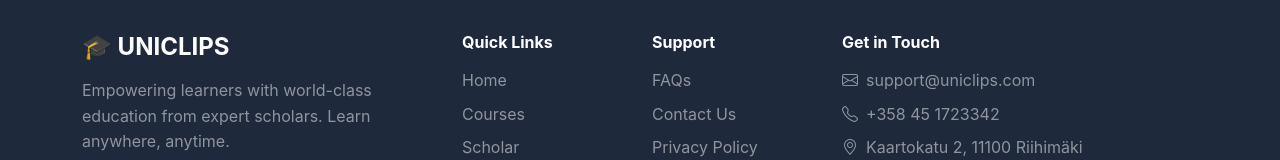
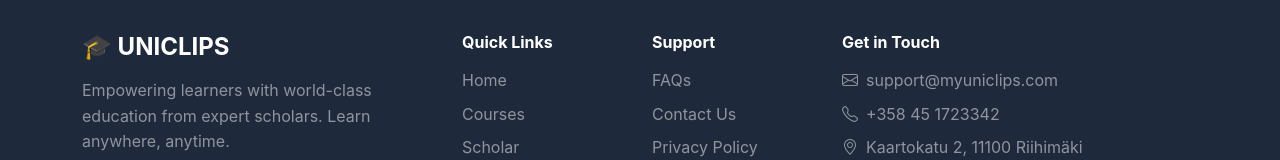
Before and after one commit to developeruniclips-dev/myuniclips-26_prod-frontend, a React (Vite) app: page /aboutUs in a window 1280 px wide. Shown: the part 2503-2663 px from the top of the page. Built offline with nearby package versions, Linux system fonts and the light colour scheme; no server answers.

Commit message:
Footer: update support email to support@myuniclips.com

```diff
--- a/src/components/footer/Footer.jsx
+++ b/src/components/footer/Footer.jsx
@@ -65,7 +65,7 @@ function Footer() {
             <ul className="list-unstyled text-white-50">
               <li className="mb-2">
                 <i className="bi bi-envelope me-2"></i>
-                <a href="mailto:support@uniclips.com" className="text-white-50 text-decoration-none">support@uniclips.com</a>
+                  <a href="mailto:support@myuniclips.com" className="text-white-50 text-decoration-none">support@myuniclips.com</a>
               </li>
               <li className="mb-2">
                 <i className="bi bi-telephone me-2"></i>
```
